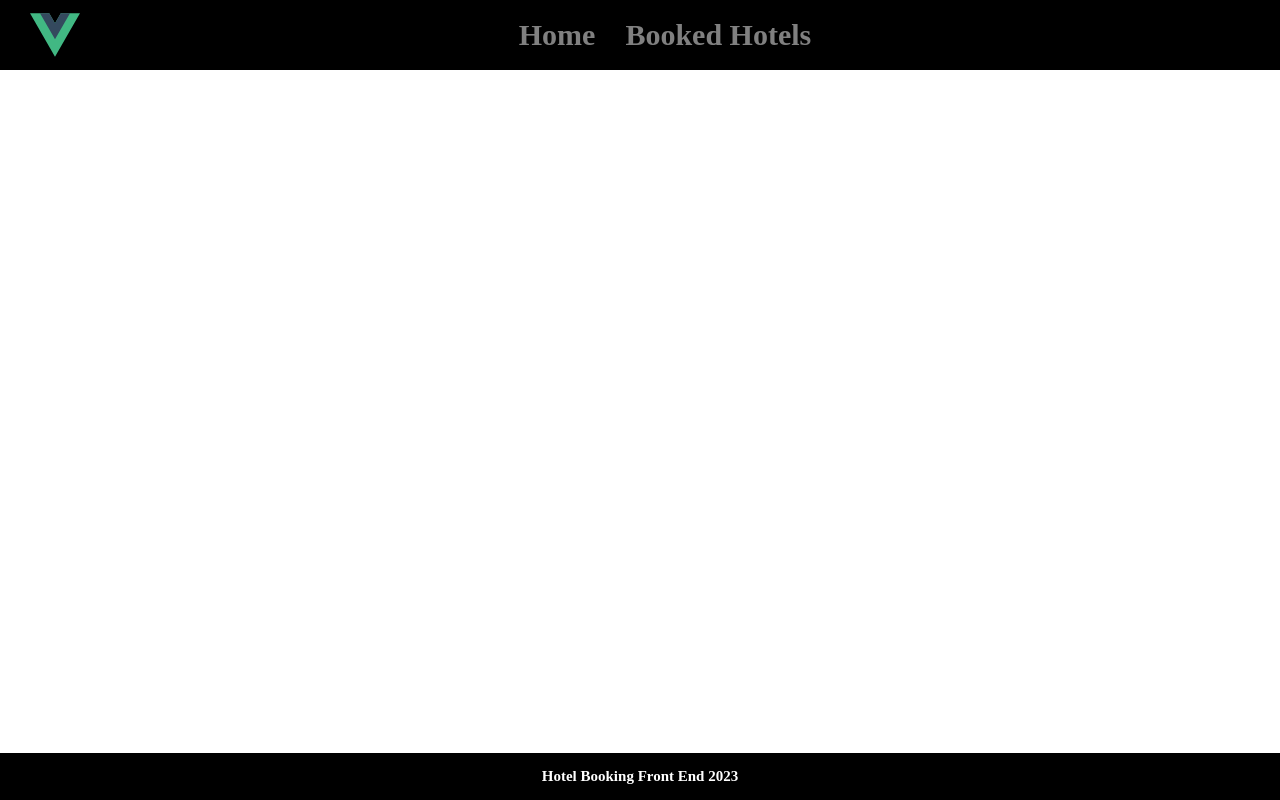
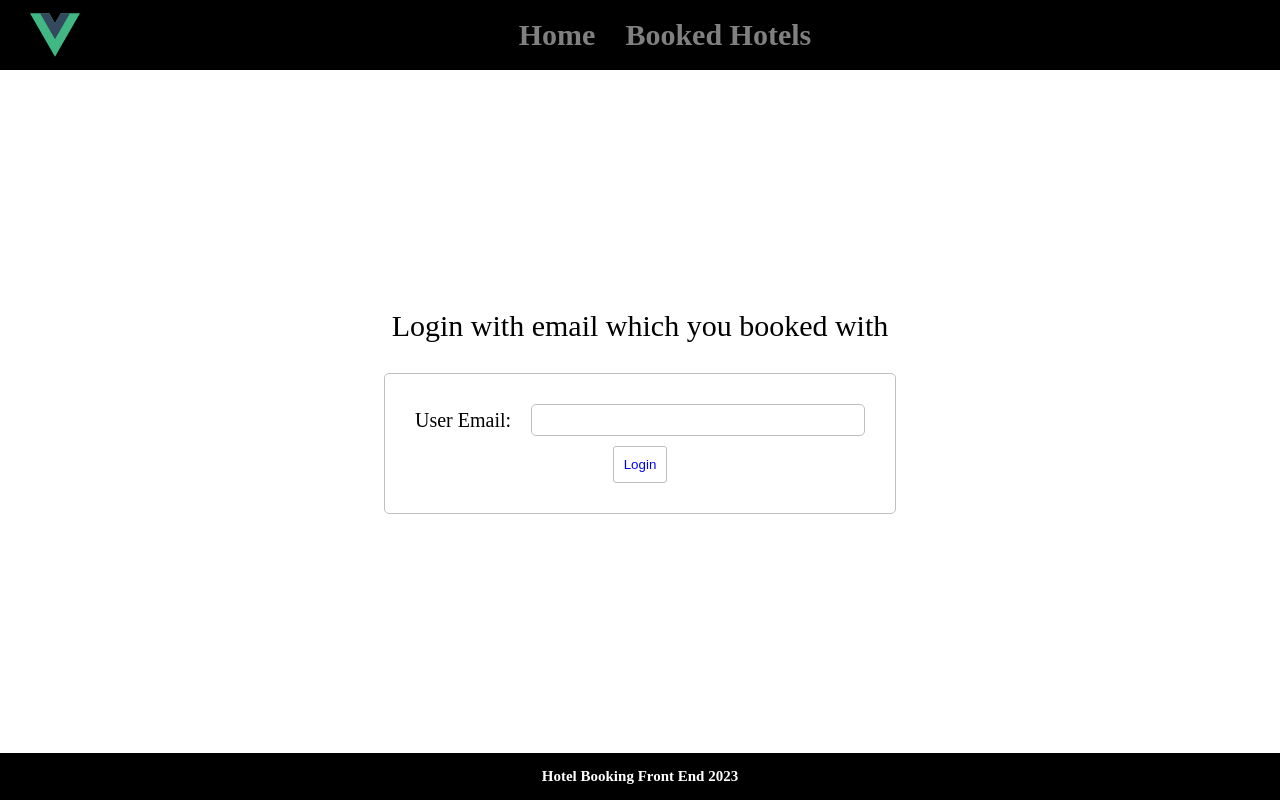
Before and after one commit to WaleedShalal/hotel-booking-task, a Vue app: page /login in a window 1280 px wide. Built offline with nearby package versions, Linux system fonts and the light colour scheme.

Commit message:
finish adding login page

```diff
--- /dev/null
+++ b/src/components/Forms/LoginForm/LoginForm.vue
@@ -0,0 +1,74 @@
+<template>
+  <h3>Login with email which you booked with</h3>
+  <form @submit.prevent="handleLogin">
+    <div>
+      <label for="user-email">User Email:</label>
+      <input id="user-email" type="email" v-model.trim="userEmail" />
+    </div>
+    <div class="form__buttons">
+      <button>
+        <span>Login</span>
+      </button>
+    </div>
+  </form>
+</template>
+
+<script setup>
+import { ref } from 'vue'
+import { useRouter } from 'vue-router'
+
+const router = useRouter()
+const userEmail = ref('')
+
+const handleLogin = () => {
+  if (!userEmail.value) return
+  localStorage.setItem('userBookedEmail', userEmail.value)
+  router.push({ name: 'bookedHotels' })
+}
+</script>
+
+<style scoped>
+h3 {
+  margin-block-end: 3rem;
+  font-size: 3rem;
+}
+form {
+  width: 50%;
+  display: flex;
+  flex-direction: column;
+  align-items: center;
+  row-gap: 1rem;
+  font-size: 2rem;
+  border: 1px solid hsl(var(--argent));
+  border-radius: 0.5rem;
+  padding: 3rem;
+}
+form > div {
+  width: 100%;
+  display: flex;
+  justify-content: center;
+  align-items: center;
+}
+form label {
+  padding-inline-end: 2rem;
+}
+form input {
+  flex-grow: 1;
+  padding: 0.75rem 2rem;
+  border: 1px solid hsl(var(--argent));
+  border-radius: 0.5rem;
+}
+.form__buttons button {
+  background-color: hsl(var(--white));
+  border: 1px solid hsl(var(--argent));
+  border-radius: 0.3rem;
+  padding: 1rem;
+  cursor: pointer;
+  transition: all 250ms linear;
+  color: hsl(var(--blue));
+}
+.form__buttons button:first-child:hover {
+  color: hsl(var(--white));
+  background-color: hsl(var(--blue));
+}
+</style>
--- a/src/router/index.js
+++ b/src/router/index.js
@@ -12,7 +12,17 @@ const router = createRouter({
     {
       path: '/booked-hotels',
       name: 'bookedHotels',
+      beforeEnter: (to, from, next) => {
+        const loggedUserEmail = localStorage.getItem('userBookedEmail')
+        if (!loggedUserEmail) next({ name: 'login' })
+        else next()
+      },
       component: () => import('@/views/BookedHotelsView.vue')
+    },
+    {
+      path: '/login',
+      name: 'login',
+      component: () => import('@/views/LoginView.vue')
     }
   ]
 })
--- /dev/null
+++ b/src/views/LoginView.vue
@@ -0,0 +1,16 @@
+<template>
+  <div class="login__page">
+    <LoginForm />
+  </div>
+</template>
+
+<script setup>
+import LoginForm from '@/components/Forms/LoginForm/LoginForm.vue'
+</script>
+
+<style scoped>
+.login__page {
+  display: grid;
+  place-items: center;
+}
+</style>
```
